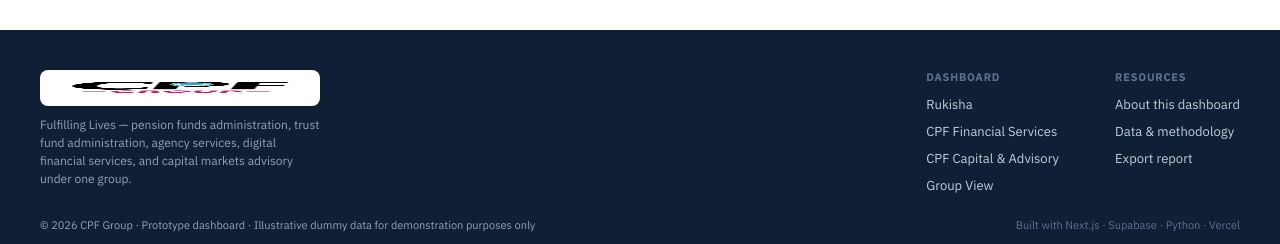
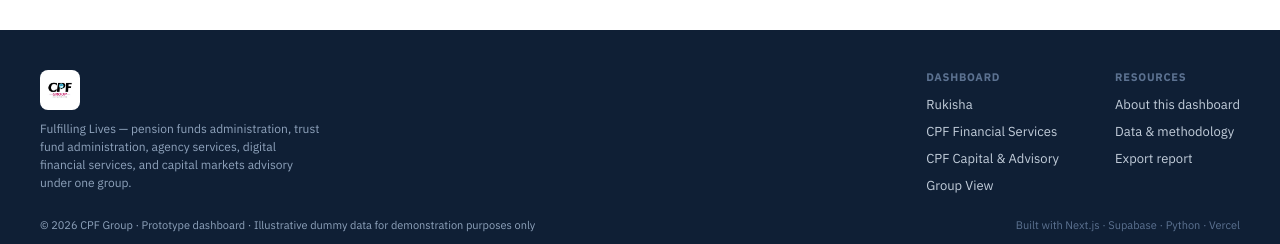
Before and after one commit to collins987/cpf-dashboard, a Next.js app: page / in a window 1280 px wide. Shown: the part 1858-2102 px from the top of the page. Built offline with nearby package versions, Linux system fonts and the light colour scheme; no server answers; the database is empty.

Commit message:
Fix: Footer logo

```diff
--- a/src/app/globals.css
+++ b/src/app/globals.css
@@ -830,13 +830,20 @@ a {
   margin-top: 32px;
 }
 
-.footerlogo {
-  height: 36px;
-  width: auto;
-  display: block;
+.footerlogochip {
   background: #ffffff;
-  padding: 6px 10px;
   border-radius: 8px;
+  padding: 4px;
+  width: 40px;
+  height: 40px;
+  display: flex;
+  align-items: center;
+  justify-content: center;
+  flex: 0 0 auto;
+}
+
+.footerbrand {
+  align-items: flex-start;
 }
 
 .footerinner {
--- a/src/components/DashboardShell.tsx
+++ b/src/components/DashboardShell.tsx
@@ -197,13 +197,15 @@ export function DashboardShell({ rukisha, cpffs, cpfca, group, refreshMeta }: Da
       <div className="footer">
         <div className="footerinner">
           <div className="footerbrand">
+            <div className="footerlogochip">
               <Image
                 src="/cpf-group-logo.png"
                 alt="CPF Group"
                 width={120}
                 height={120}
-              className="footerlogo"
+                style={{ height: 28, width: 28, display: "block", objectFit: "contain" }}
               />
+            </div>
             <span className="footertagline">
               Fulfilling Lives — pension funds administration, trust fund administration, agency
               services, digital financial services, and capital markets advisory under one group.
```
Lines whose indentation alone changed are shown as unchanged.
